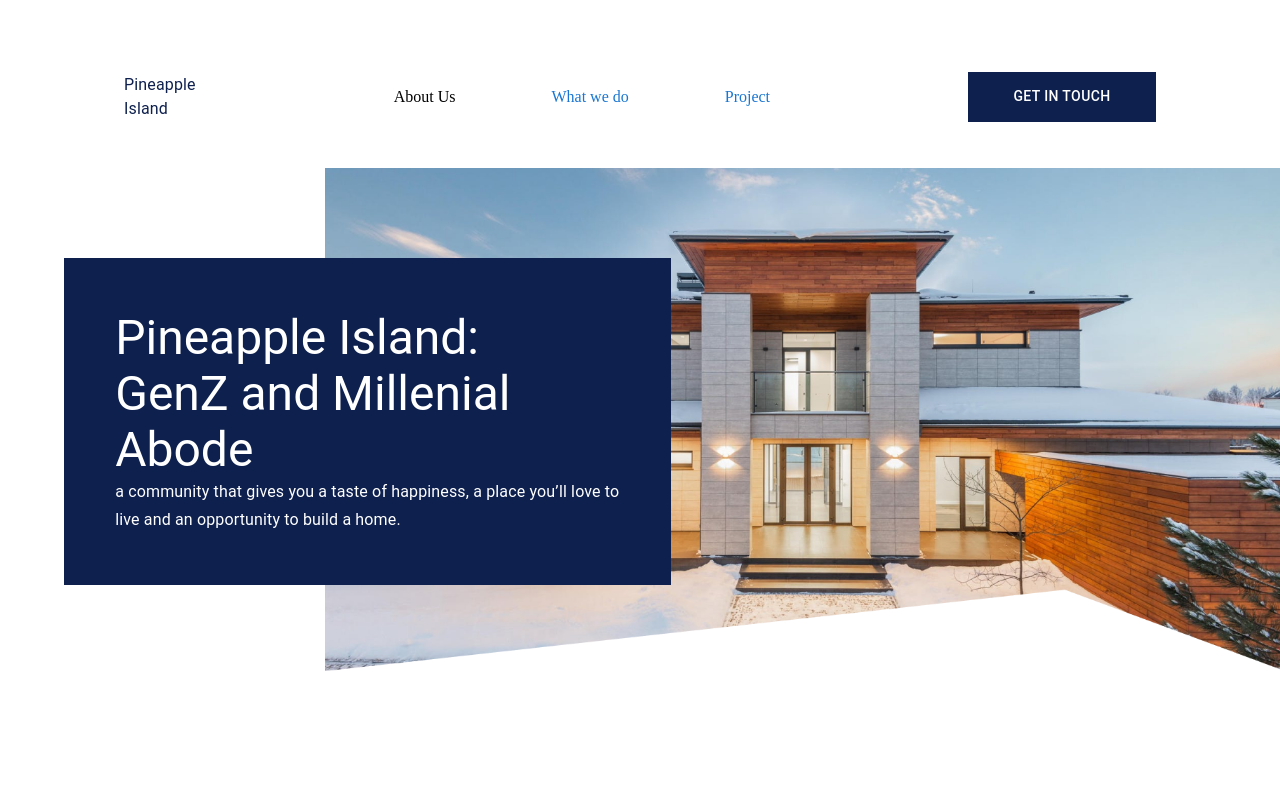
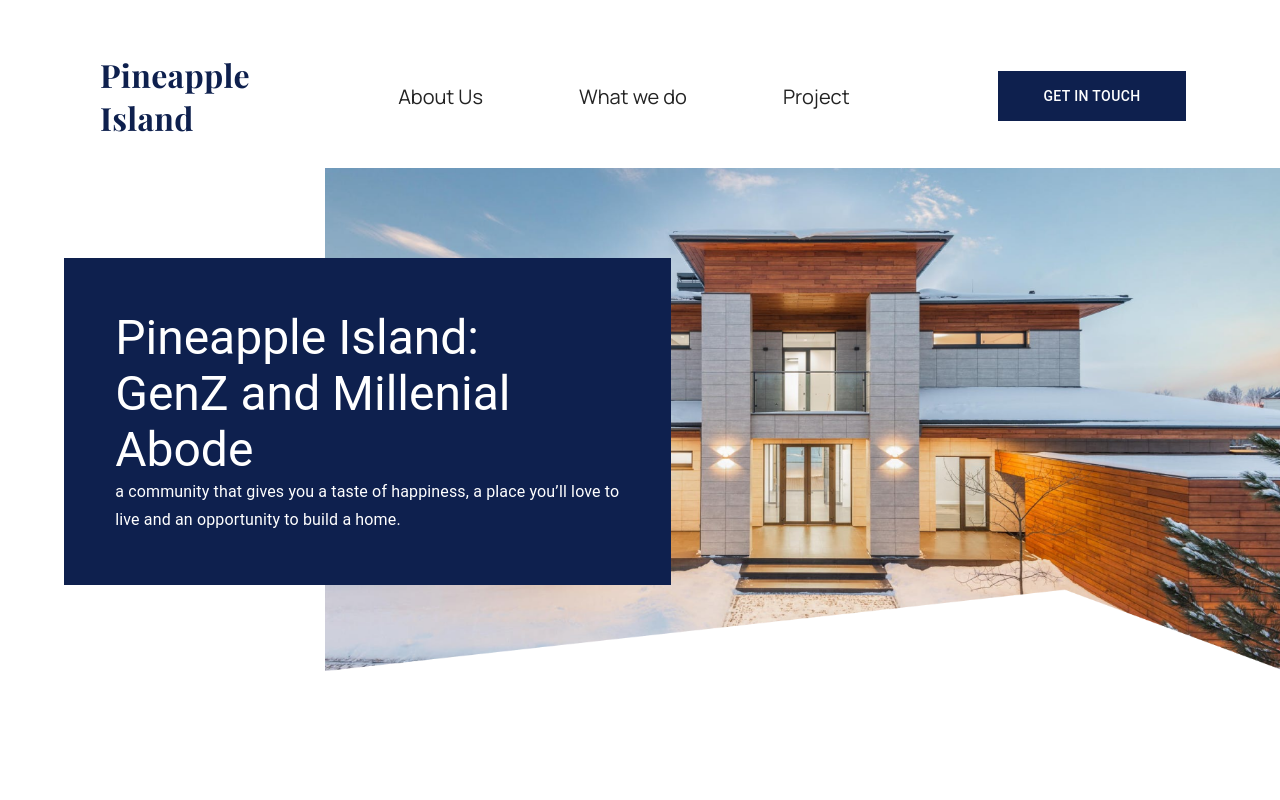
Before and after one commit to build-ratchanon/InternProject2, a Next.js app in the folder web-responsive/: page / in a window 1280 px wide. Shown: the top 800 px of the page. Built offline with nearby package versions, Linux system fonts and the light colour scheme.

Commit message:
fix: edit grid to flexbox and MUI style

```diff
--- a/web-responsive/components/navbar.tsx
+++ b/web-responsive/components/navbar.tsx
@@ -7,7 +7,6 @@ import {
   Button,
   Container,
   Drawer,
-  Grid,
   IconButton,
   Link,
   MenuItem,
@@ -24,63 +23,70 @@ function NavBar() {
   return (
     <>
       {/* NavBar Desktop*/}
-      <Container maxWidth={false} sx={{ maxWidth: "1920px"}}>
-        <Grid
-          className="NavBar"
+      <Container maxWidth={false} sx={{ maxWidth: "1920px" }}>
+        <Box
           sx={{
             display: { xs: "none", md: "flex" },
-            height: 168,
-            px: "100px",
-            pt: "25px",
+            height: 144,
+            pl: "76px",
+            pr: "70px",
+            pt: "24px",
           }}
           display={"flex"}
           justifyContent={"space-between"}
           alignItems={"center"}
         >
-          <Grid item display={"flex"} justifyContent={"center"}>
-            <Typography className={styles.logo}>
+          <Box display={"flex"} justifyContent={"center"}>
+            <Typography
+              sx={{
+                color: "#0E204E",
+                fontFamily: "Playfair Display",
+                fontSize: 32,
+                fontStyle: "normal",
+                fontWeight: 700,
+                lineHeight: "normal",
+              }}
+            >
               Pineapple <br />
               Island
             </Typography>
-          </Grid>
+          </Box>
 
-          <Grid
-            item
+          <Box
             display={"flex"}
             justifyContent={"center"}
             sx={{ display: { sm: "flex" } }}
           >
-            <Grid item sx={{ marginX: 6, marginY: 5 }}>
+            <Box sx={{ marginX: 6, marginY: 5 }}>
               <Link
                 href="#aboutPage"
                 underline="none"
-                color={"#000"}
-                className={styles.content}
+                sx={{color: "#232323", fontFamily: "Manrope", fontSize: 20, fontStyle: "normal", fontWeight: 400, lineHeight: "normal", }}
               >
                 About Us
               </Link>
-            </Grid>
-            <Grid item sx={{ marginX: 6, marginY: 5 }}>
+            </Box>
+            <Box sx={{ marginX: 6, marginY: 5 }}>
               <Link
                 href="#whatWeDoPage"
                 underline="none"
-                className={styles.content}
+                sx={{color: "#232323", fontFamily: "Manrope", fontSize: 20, fontStyle: "normal", fontWeight: 400, lineHeight: "normal", }}
               >
                 What we do
               </Link>
-            </Grid>
-            <Grid item sx={{ marginX: 6, marginY: 5 }}>
+            </Box>
+            <Box sx={{ marginX: 6, marginY: 5 }}>
               <Link
                 href="#projectPage"
                 underline="none"
-                className={styles.content}
+                sx={{color: "#232323", fontFamily: "Manrope", fontSize: 20, fontStyle: "normal", fontWeight: 400, lineHeight: "normal", }}
               >
                 Project
               </Link>
-            </Grid>
-          </Grid>
+            </Box>
+          </Box>
 
-          <Grid item display={"flex"} justifyContent={"flex-start"}>
+          <Box display={"flex"} justifyContent={"flex-start"}>
             <Button
               variant="contained"
               disableElevation
@@ -95,12 +101,12 @@ function NavBar() {
             >
               Get in touch
             </Button>
-          </Grid>
-        </Grid>
+          </Box>
+        </Box>
       </Container>
 
       {/* NavBar Mobile */}
-      <Container maxWidth={false} sx={{ maxWidth: "600px"}}>
+      <Container>
         <Box
           sx={{
             display: { xs: "flex", md: "none" },
@@ -111,19 +117,22 @@ function NavBar() {
           justifyContent={"space-between"}
           alignItems={"center"}
         >
-          <Grid item display={"flex"} justifyContent={"center"}>
+          <Box display={"flex"} justifyContent={"center"}>
             <Typography
-              color={"#0E204E"}
-              fontFamily={"Playfair Display"}
-              fontSize={20}
-              fontWeight={700}
-              lineHeight={"normal"}
+              sx={{
+                color: "#0E204E",
+                fontFamily: "Playfair Display",
+                fontSize: 20,
+                fontStyle: "normal",
+                fontWeight: 700,
+                lineHeight: "normal",
+              }}
             >
               Pineapple <br />
               Island
             </Typography>
-          </Grid>
-          <Grid>
+          </Box>
+          <Box>
             <Hamburger
               toggled={isDrawerOpen}
               toggle={setIsDrawerOpen}
@@ -160,7 +169,7 @@ function NavBar() {
                   <Link
                     href="#aboutPage"
                     underline="none"
-                    className={styles.content}
+                    sx={{color: "#232323", fontFamily: "Manrope", fontSize: 20, fontStyle: "normal", fontWeight: 400, lineHeight: "normal", }}
                   >
                     About Us
                   </Link>
@@ -170,7 +179,7 @@ function NavBar() {
                   <Link
                     href="#whatWeDoPage"
                     underline="none"
-                    className={styles.content}
+                    sx={{color: "#232323", fontFamily: "Manrope", fontSize: 20, fontStyle: "normal", fontWeight: 400, lineHeight: "normal", }}
                   >
                     What we do
                   </Link>
@@ -180,14 +189,14 @@ function NavBar() {
                   <Link
                     href="#projectPage"
                     underline="none"
-                    className={styles.content}
+                    sx={{color: "#232323", fontFamily: "Manrope", fontSize: 20, fontStyle: "normal", fontWeight: 400, lineHeight: "normal", }}
                   >
                     Project
                   </Link>
                 </MenuItem>
               </Box>
             </Drawer>
-          </Grid>
+          </Box>
         </Box>
       </Container>
     </>
```
